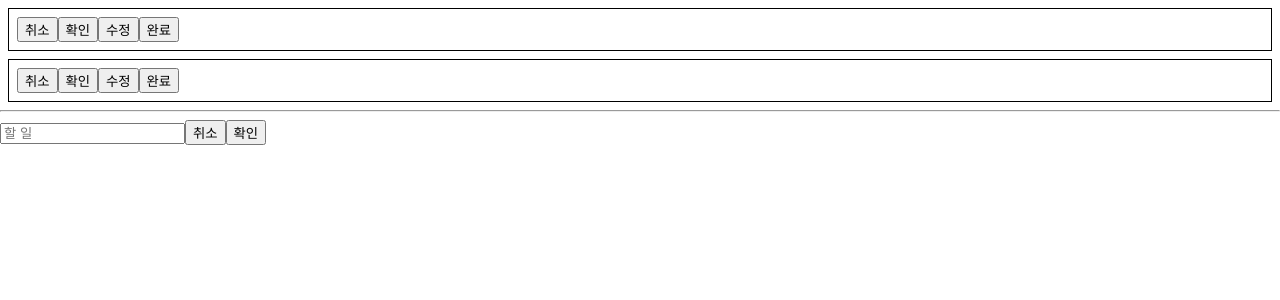
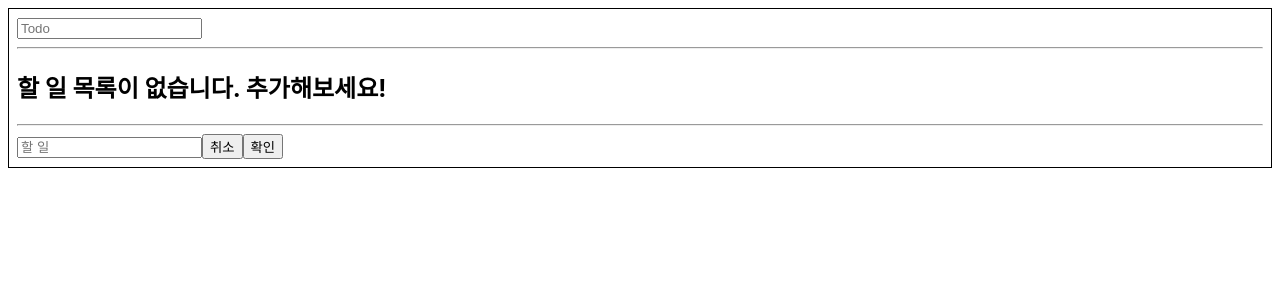
Before and after one commit to AlBaneo93/react-todo, a React (Create React App) app: page / in a window 1280 px wide. Shown: the top 300 px of the page. Built offline with nearby package versions, Linux system fonts and the light colour scheme.

Commit message:
added control function

```diff
--- a/src/Components/list.js
+++ b/src/Components/list.js
@@ -4,8 +4,8 @@ import TodoInfo from './todoInfo'
 
 class todoList extends Component {
   render() {
-    const { data } = this.props;
-    const list = data.map(info => <TodoInfo todo={info} />);
+    const { data, onRemove } = this.props;
+    const list = data.map(info => <TodoInfo todo={info} onRemove={onRemove} onUpdate={this.todoUpdate} />);
     return <div>{list}</div>;
   }
 }
--- a/src/Components/main.js
+++ b/src/Components/main.js
@@ -1,25 +1,71 @@
 import { Component } from 'react';
 import List from './list';
 import Input from './input';
+import Search from './search'
 
 class main extends Component {
   id = 0;
   state = {
-    todos: [{ id: 0, content: '' }, { id: 0, content: '' }],
+    todos: [],
   };
 
   todoCreate = data => {
+    // 입력값 검증
+    if (data.content === '') {
+      alert("Content can't be empty")
+      console.warn("content is empty")
+      return
+    }
+
     const { todos } = this.state;
     // 새로 추가된 내용을, 원래 있던 목록 리스트에 넣기
-    //  cookie에도 넣기
+    // TODO  cookie에도 넣기
     this.setState({ todos: todos.concat({ id: this.id++, ...data }) });
   };
 
+  //
+  todoRemove = (data) => {
+    // const { todos } = this.state;
+    console.log('delete: ' + data.id)
+
+    // // id와 같은 id를 갖고있는 요소를 찾아서 삭제 후 리턴 filter 사용
+    // this.setState({
+    //   todos: todos.filter()
+    // })
+  }
+
+  todoUpdate = (data) => {
+    console.log('update: ' + data.id)
+
+  }
+
+  todoSearch = (data) => {
+    console.log('Search')
+  }
+
   render() {
+    const style = { border: '1px solid black', padding: '8px', margin: '8px' };
     const { todos } = this.state;
+    if (todos.length <= 0) {
+      return (
+        <div style={style}>
+          <Search onChange={this.todo_style} />
+          <hr />
+          <h2>할 일 목록이 없습니다. 추가해보세요!</h2>
+          <hr />
+          <Input onCreate={this.todoCreate} />
+        </div>
+      );
+    }
+    // const counter = todos.length; TODO 카운터도 있으면 좋겠다
     return (
-      <div>
-        <List data={todos} />
+      <div style={style}>
+        <Search onChange={this.todo_style} />
+        {/* <fragment>
+          Count : {{ counter }}
+        </fragment> */}
+        <hr />
+        <List data={todos} onRemove={this.todoRemove} onUpdate={this.todoUpdate} />
         <hr />
         <Input onCreate={this.todoCreate} />
       </div>
--- a/src/Components/todoInfo.js
+++ b/src/Components/todoInfo.js
@@ -2,35 +2,58 @@ import React, { Component } from 'react';
 
 class Todo extends Component {
   state = {
-    content: '',
-    editting: false,
+    todo: {
+      id: 0,
+      content: '',
+    },
+    editing: false,
+    readonly: true
   };
-  create = () => { };
   toggle = () => {
-    const { editting } = this.state;
-    this.setState({ editting: !editting });
+    const { editing, readonly } = this.state;
+    this.setState({ editing: !editing, readonly: !readonly });
   };
-  cancle = () => {
-    console.log('cancle');
-  };
+  // cancle = () => {
+  //   const { editing, readonly } = this.state;
+  //   this.setState({ editing: !editing, readonly: !readonly }) // this.toggle()을 부를 순 없나??
+  // };
+
+  handleRemove = () => {
+    const { onRemove, todo } = this.props;
+    onRemove({ id: todo.id, content: todo.content })
+  }
+
+  handleUpdate = () => {
+    console.log("update")
+
+    const { todo, onUpdate } = this.props
+    onUpdate({
+      id: todo.id, content: todo.content
+    })
+  }
 
   render() {
-    const todo_style = { border: '1px solid black', padding: '8px', margin: '8px' };
+    // const todo_style = { border: '1px solid black', padding: '8px', margin: '8px' };
     const { content } = this.props.todo;
-    return (
-      <div style={todo_style}>
-        {content}
-        {/*
-        이전 내용으로 돌리고, editing 값도 돌린다
-        조건에 맞춰서 조건 출력
-        */}
-        <button onClick={this.cancle}>취소</button>
-        <button onClick={this.toggle}>확인</button>
+    if (this.state.editing) {
+      return (
+        <div >
+          <input value={content} name='content' disabled={this.state.readonly} />
+          <button onClick={this.toggle}>취소</button>
+          <button onClick={this.handleUpdate}>확인</button>
+        </div>
+      );
+    } else {
 
-        <button onClick={this.toggle}>수정</button>
-        <button onClick={this.complete}>완료</button>
-      </div>
-    );
+      return (
+        <div>
+          {/* <input value={content} name='content' disabled={this.state.readonly} /> */}
+          <h3>{content}</h3>
+          <button onClick={this.toggle}>수정</button>
+          <button onClick={this.handleRemove}>삭제</button>
+        </div>
+      )
+    }
   }
 }
 
```
Also changed, not shown: 1 other file (tests, documents, lock files or other folders).
